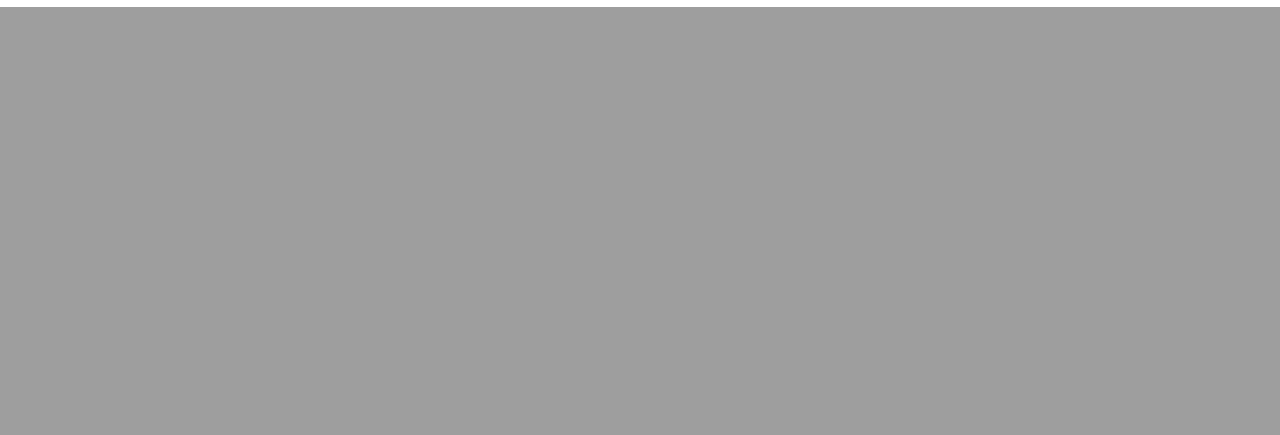
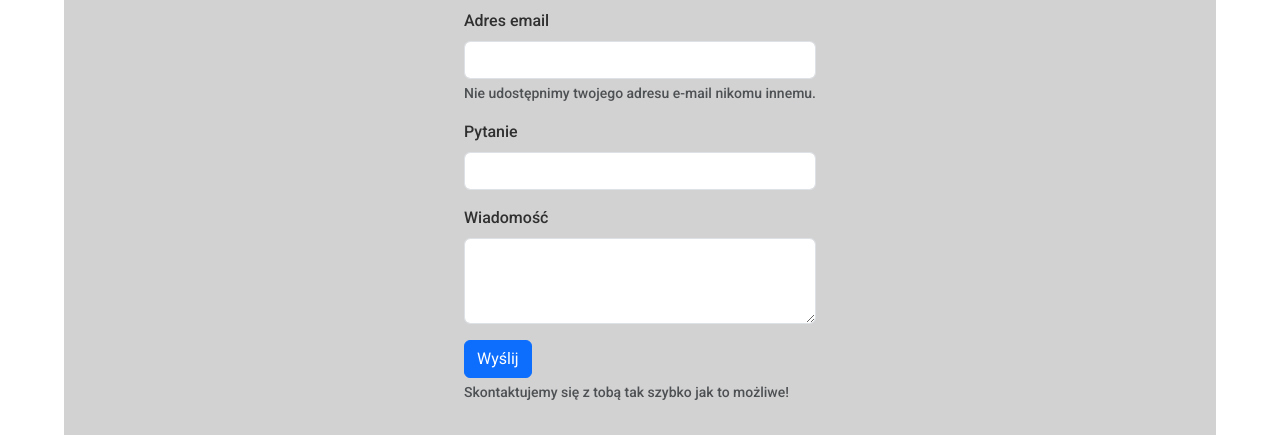
Before and after one commit to BrightIndigo/WinterShowdown-2025, a PHP site: page /kod/contact_us/contact_us.php in a window 1280 px wide. Shown: the part 1005-1440 px from the top of the page. Before the commit the page ends 1012 px from the top, so only its background shows below. Run offline with PHP 8.4, Linux system fonts and the light colour scheme; some web fonts are replaced.

Commit message:
Add files via upload

```diff
--- a/contact_us/contact_us.css
+++ b/contact_us/contact_us.css
@@ -7,8 +7,8 @@ body {
   margin-top: 0;
   margin-left: 0;
   margin-right: 0;
-  font-family: "Roboto", serif;
-  font-weight: 500;
+  font-family: "Roboto", serif !important;
+  font-weight: 500 !important;
   font-style: normal;
   width: 100vw;
   background-color: #ffffff;
@@ -166,6 +166,24 @@ body {
   text-align: center;
   text-wrap: wrap;
 }
+.segment3 {
+  width: 90vw;
+  margin-left: 5vw;
+  margin-right: 5vw;
+  color: rgb(49, 48, 48);
+  padding: 4vh 0vh;
+  display: flex;
+  justify-content: center;
+  align-items: center;
+  flex-direction: column;
+  background-color: #d2d2d2;
+}
+.form-text {
+  color: #dcdbdb;
+}
+.segment3 h1 {
+  margin-bottom: 4vh;
+}
 
 @media (min-width: 880px) {
   html,
@@ -227,9 +245,10 @@ body {
   #media {
     background-color: #000000;
     display: flex;
-    align-items: center;
+    align-items: flex-start;
     justify-content: space-evenly;
     width: 100vw;
+    height: 5.5vh;
   }
   #media a img {
     width: 5vh;
--- a/contact_us/contact_us.php
+++ b/contact_us/contact_us.php
@@ -12,13 +12,15 @@
     />
     <link rel="stylesheet" href="contact_us.css" />
     <script src="./contact_us.js" defer></script>
+    <link rel="stylesheet" href="https://cdn.jsdelivr.net/npm/bootstrap@5.3.3/dist/css/bootstrap.min.css">
+    <script src="https://cdn.jsdelivr.net/npm/bootstrap@5.3.3/dist/js/bootstrap.bundle.min.js"></script>
   </head>
   <body>
     <div id="page">
       <div id="media">
-        <a href="link1.html"><img src="../images/icon1.png" alt="Icon 1" /></a>
+        <a href="https://www.facebook.com/profile.php?id=61571712183895"><img src="../images/icon1.png" alt="Icon 1" /></a>
         <a href="link2.html"><img src="../images/icon2.png" alt="Icon 2" /></a>
-        <a href="link3.html"><img src="../images/icon3.png" alt="Icon 3" /></a>
+        <a href="https://discord.gg/3w6U9hZMe4"><img src="../images/icon3.png" alt="Icon 3" /></a>
         <a href="link4.html" id="last_icon"
           ><img src="../images/icon4.png" alt="Icon 4" />
         </a>
@@ -43,7 +45,7 @@
         </div>
       </div>
 
-        <img id="magnifier" src="./images/icon5.png" />
+        <img id="magnifier" src="../images/icon5.png" />
       </div>
       <div class="segment2">
         <div class="box1">
@@ -77,6 +79,31 @@
           ></iframe>
         </div>
       </div>
+      <div class="segment3">
+        <h1>Lub skontatuj się z nami przez formularz:</h1>
+        <form>
+
+          <div class="mb-3">
+            <label for="exampleInputEmail1" class="form-label">Adres email</label>
+            <input type="email" class="form-control" id="exampleInputEmail1" aria-describedby="emailHelp">
+            <div id="emailHelp" class="form-text">Nie udostępnimy twojego adresu e-mail nikomu innemu.</div>
+          </div>
+
+          <div class="mb-3">
+            <label for="exampleInputPassword1" class="form-label">Pytanie</label>
+            <input type="text" class="form-control" id="exampleInputPassword1">
+          </div>
+
+          <div class="mb-3">
+            <label for="exampleFormControlTextarea1" class="form-label">Wiadomość</label>
+            <textarea class="form-control" id="exampleFormControlTextarea1" rows="3"></textarea>
+          </div>
+
+          <button type="submit" class="btn btn-primary">Wyślij</button>
+
+          <div id="emailHelp2" class="form-text">Skontaktujemy się z tobą tak szybko jak to możliwe!</div>
+        </form>
+      </div>
     </div>
   </body>
 </html>
```
